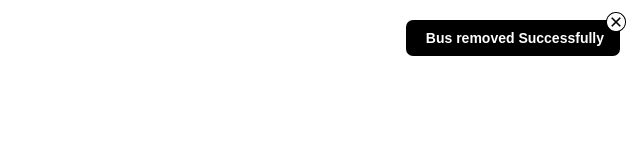
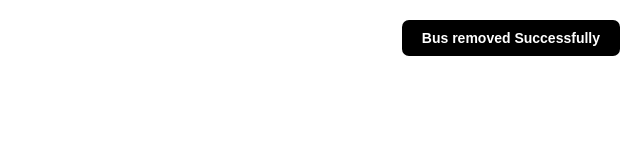
Before and after one commit to A-RR-Group/Booking-sys-webapp, a React (Vite) app: page /sandbox in a window 1280 px wide. Shown: the top 160 px of the page, without its empty margins (640-1280 px from the left). Built offline with nearby package versions, Linux system fonts and the light colour scheme; the HTML template or start-up script is replaced by a standard one.

Commit message:
fix (style): removed close icon on notification

```diff
--- a/src/Pages/Admin/AdminRegistration.jsx
+++ b/src/Pages/Admin/AdminRegistration.jsx
@@ -67,9 +67,6 @@ export default function AdminRegistration(){
             setNotificationMessage("")
         }, 5000);
     }
-    function closeNotification () {
-        setNotificationMessage("")
-    }
 
     // Check width and render appropiate component
     if (width < 700) {
@@ -78,7 +75,7 @@ export default function AdminRegistration(){
         return(
             <div className="all">
                 {/* Notification container */}
-                { notificationMessage ? <Notification message={notificationMessage} onClick={closeNotification}/> : "" }
+                { notificationMessage ? <Notification message={notificationMessage}/> : "" }
                 {/*  Registration container  */}
                 <div className="LoginContainer">
                     <img src={icons.BusIcon} className="LogoOrange" alt="" />
--- a/src/Pages/Admin/Dashboard.jsx
+++ b/src/Pages/Admin/Dashboard.jsx
@@ -39,10 +39,6 @@ export default function AdminDashboard(props) {
         setTimeout(() => {
             setNotificationMessage("");
         }, 5000);
-    };
-
-    const closeNotification = () => {
-        setNotificationMessage("");
     };
 
     const setHeadersBasedOnQuery = () => {
@@ -174,7 +170,7 @@ export default function AdminDashboard(props) {
                 {activePopup[0] === "Edit Station" && <EditStation togglePopup={setActivePopup} subject={activePopup} setStations={setEntry2} notification={handleNotification}/>}
                 {activePopup[0] === "Remove Bus Station" && <RemoveBusStation togglePopup={setActivePopup} subject={activePopup} setStations={setEntry2} notification={handleNotification}/>}
                 {activePopup[0] === "Remove Express" && <RemoveExpress togglePopup={setActivePopup} setExpresses={setEntry1} subject={activePopup} notification={handleNotification} />}
-                {notificationMessage && <Notification message={notificationMessage} onClick={closeNotification} />}
+                {notificationMessage && <Notification message={notificationMessage} />}
 
                 <div className="AdminDashboardAll">
                     <div className="AdminIconsDiv">
--- a/src/Pages/Admin/Index.jsx
+++ b/src/Pages/Admin/Index.jsx
@@ -47,9 +47,6 @@ export default function Adminlogin(props){
             setNotificationMessage("")
         }, 5000);
     }
-    function closeNotification () {
-        setNotificationMessage("")
-    }
 
     const handleLogin = () => {
         const email = emailAddressRef.current.value;
@@ -71,7 +68,7 @@ export default function Adminlogin(props){
     }else{
         return(
             <div className="all">
-                { notificationMessage ? <Notification message={notificationMessage} onClick={closeNotification}/> : "" }
+                { notificationMessage ? <Notification message={notificationMessage} /> : "" }
                 {/*  Login container  */}
                 <div className="LoginContainer">
                     <img src={icons.BusIcon} className="LogoOrange" alt="" />
--- a/src/assets/css/components/pages/Notification.css
+++ b/src/assets/css/components/pages/Notification.css
@@ -1,6 +1,6 @@
 .NotificationContainer {
     display: flex;
-    padding: 10px 0 10px 20px;
+    padding: 10px 20px 10px 20px;
     gap: 2px;
     background-color: black;
     color: white;
@@ -14,9 +14,3 @@
     right: 20px;
     top: 20px;
 }
-.NotificationContainer img{
-    margin: -18px -6px 0px 0px;
-    width: 20px;
-    height: 20px;
-    cursor: pointer;
-}
--- a/src/components/pages/Notification.jsx
+++ b/src/components/pages/Notification.jsx
@@ -6,7 +6,6 @@ export default function Notification(props){
         <>
             <div className="NotificationContainer">
                 <div>{props.message}</div>
-                <img src={icons.CloseNotificationIcon} alt="" onClick={props.onClick}/>
             </div>
         </>
     )
```
